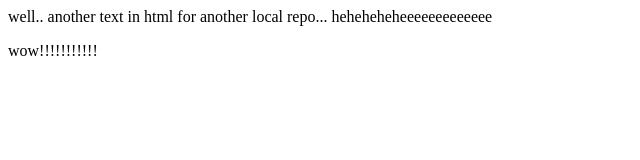
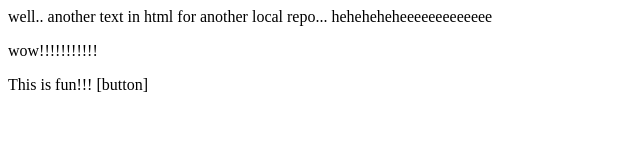
Before and after one commit to memyself-web/LocalRepo, a plain HTML site: page index.html in a window 1280 px wide. Shown: the whole page, without its empty margins (0-640 px from the left). Drawn offline with Linux system fonts and the light colour scheme.

```diff
--- a/index.html
+++ b/index.html
@@ -1,2 +1,3 @@
 <p>well.. another text in html for another local repo... heheheheheeeeeeeeeeeee</p>
 <p>wow!!!!!!!!!!!</p>
+<p>This is fun!!! [button]</p>
```
